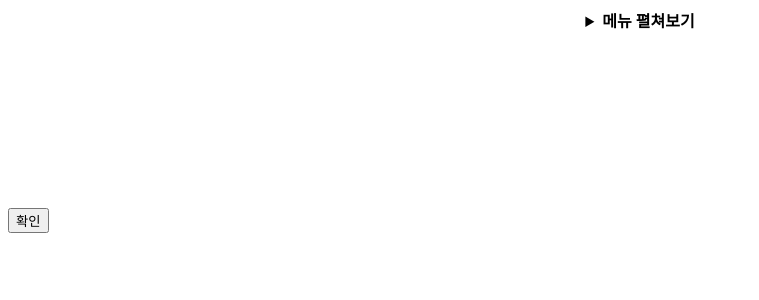
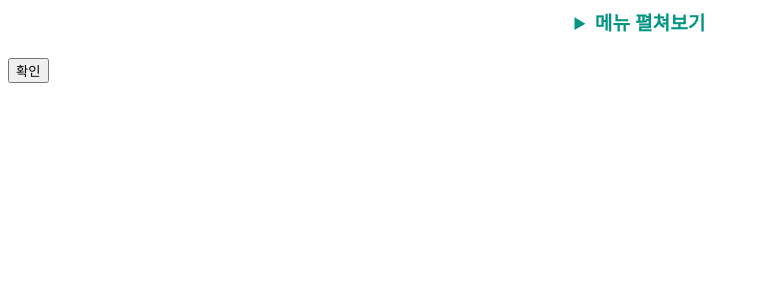
Before and after one commit to Hosu-Shin/Practice_Folder, a PHP site: page /checkBox.php in a window 1280 px wide. Shown: the top 300 px of the page, without its empty margins (0-759 px from the left). Run offline with PHP 8.4, Linux system fonts and the light colour scheme; data that the repository does not hold is empty.

Commit message:
Update style.css

```diff
--- a/Lunch/style.css
+++ b/Lunch/style.css
@@ -1,11 +1,18 @@
+/* 참고 : https://codepen.io/skullface/pen/pKjrqj */
+html {
+    box-sizing: border-box;
+}
+*, *:before, *:after {
+    box-sizing: inherit;
+}
 .joke {
     width: 100%;
-    min-height: 200px;
+    min-height: 50px;
 }
 details {
     text-align: center;
-    color: rgb(0, 0, 0);
-    font-size: 100%;
+    color: rgb(0, 150, 130);
+    font-size: 120%;
     overflow: none;
 }
 summary {
@@ -18,12 +25,15 @@ summary {
     margin-right: auto;
 }
 details[open] summary {
-    color: rgb(0, 150, 130);
-    opacity: 0.8;
+    color: rgb(0, 150, 130, 0.6);
+    /* opacity: 0.8; */
     animation-name: fadeOut;
     animation-duration: 150ms;
 }
 details span {
     display: inline-block;
     margin-top: 1rem;
+    margin-bottom: 1rem;
+    color: rgb(44, 44, 44);
+    font-size: 80%;
 }
```
